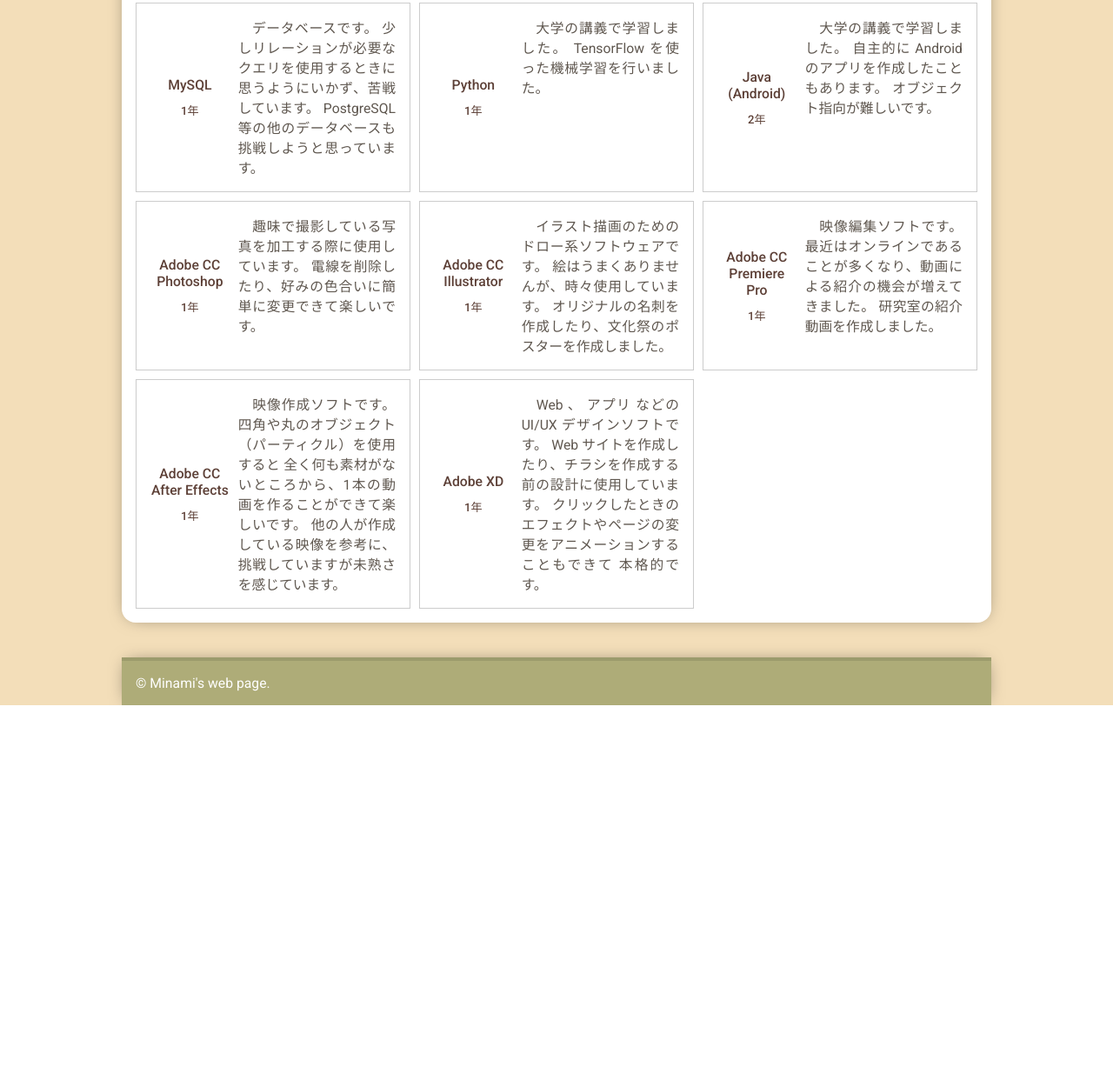
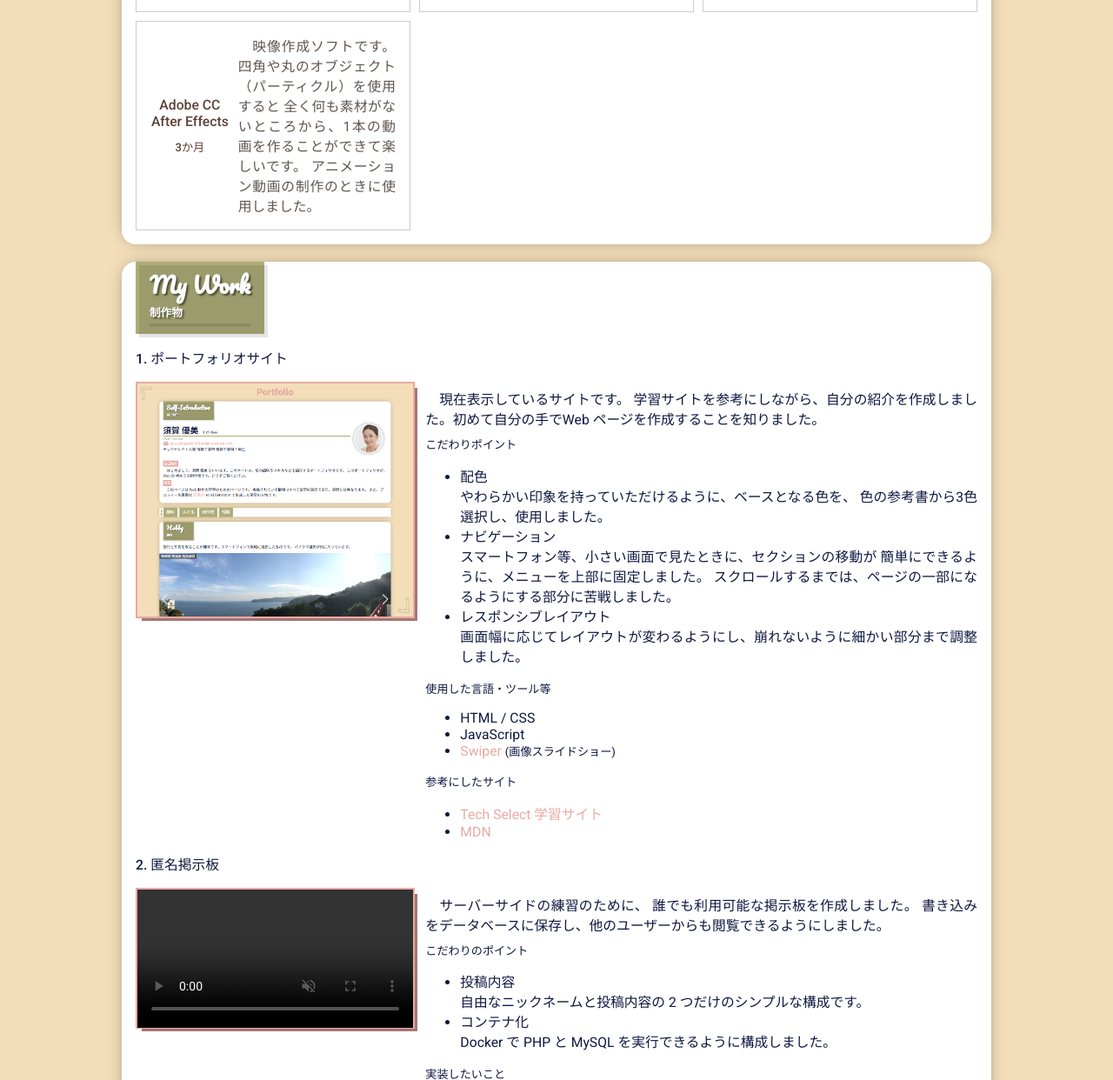
Before and after one commit to is0550kv/web-portfolio-mina, a plain HTML site: page public/index.html in a window 1280 px wide. Shown: the part 1558-2800 px from the top of the page at 87% size. Before the commit the page ends 2369 px from the top, so only its background shows below. Drawn offline with nearby package versions, Linux system fonts and the light colour scheme; grey boxes are pictures that could not be loaded.

Commit message:
add mywork

```diff
--- a/public/assets/main.css
+++ b/public/assets/main.css
@@ -208,7 +208,7 @@
   display: block;
   margin: 0 auto;
   width: auto;
-  height: auto;
+  height: 100%;
   object-fit: cover;
 }
 .swiper-slide .swiper-title {
@@ -261,3 +261,33 @@
   text-align: justify;
 }
 /* ===== CARD | SKILL END ===== */
+
+/* ===== CARD | MY WORK BEGIN ===== */
+.work {
+  display: grid;
+  gap: 16px;
+  grid-template-columns: 1fr;
+}
+.work-title {
+  font-weight: 500;
+}
+@media screen and (min-width: 500px) {
+  .work {
+    grid-template-columns: 1fr 2fr;
+  }
+  .work-title {
+    grid-column-start: 1;
+    grid-column-end: 3;
+  }
+}
+.work-image img {
+  width: 100%;
+  box-shadow: 5px 5px 0 -2px #a57575;
+  border: 2px solid #e8aaa3;
+}
+.work-image video {
+  width: 100%;
+  box-shadow: 5px 5px 0 -2px #a57575;
+  border: 2px solid #e8aaa3;
+}
+/* ===== CARD | MY WORK END ===== */
--- a/public/index.html
+++ b/public/index.html
@@ -25,15 +25,6 @@
     />
     <div class="page-cover bg-3 text-dark">
       <h1 class="page-title text-1">Portfolio</h1>
-
-      <div class="card-cover bg-white">
-        <h2 class="card-title-cover bg-2 text-light">
-          <div class="card-title">English Title</div>
-          <div class="card-subtitle">日本語タイトル</div>
-          <div class="card-title-line"></div>
-        </h2>
-        <div class="card-contents">内容</div>
-      </div>
 
       <div style="height: 20px"></div>
 
@@ -147,7 +138,7 @@
             </div>
             <div class="card-tile-text">
               　Web のフロントサイドの言語です。
-              大学の講義では習わないため、学習サイト等で学び
+              大学の講義でも習いましたが、学習サイト等で学び直し
               ポートフォリオサイトを作成しました。
             </div>
           </div>
@@ -184,95 +175,220 @@
 
           <div class="card-tile">
             <div class="card-tile-title">
-              <span>MySQL</span>
-              <small>1年</small>
-            </div>
-            <div class="card-tile-text">
-              　データベースです。 少しリレーションが必要な
-              クエリを使用するときに思うようにいかず、苦戦しています。
-              PostgreSQL 等の他のデータベースも挑戦しようと思っています。
-            </div>
-          </div>
-
-          <div class="card-tile">
-            <div class="card-tile-title">
-              <span>Python</span>
-              <small>1年</small>
-            </div>
-            <div class="card-tile-text">
-              　大学の講義で学習しました。 TensorFlow
-              を使った機械学習を行いました。
-            </div>
-          </div>
-
-          <div class="card-tile">
-            <div class="card-tile-title">
-              <span>Java (Android)</span>
+              <span>C言語</span>
               <small>2年</small>
             </div>
             <div class="card-tile-text">
-              　大学の講義で学習しました。 自主的に Android
-              のアプリを作成したこともあります。 オブジェクト指向が難しいです。
-            </div>
-          </div>
-
-          <div class="card-tile">
-            <div class="card-tile-title">
-              <span>Adobe CC Photoshop</span>
-              <small>1年</small>
-            </div>
-            <div class="card-tile-text">
-              　趣味で撮影している写真を加工する際に使用しています。
-              電線を削除したり、好みの色合いに簡単に変更できて楽しいです。
+              　大学の講義で学習しました。 パターン認識等を行いました。
             </div>
           </div>
 
           <div class="card-tile">
             <div class="card-tile-title">
               <span>Adobe CC Illustrator</span>
-              <small>1年</small>
+              <small>3か月</small>
             </div>
             <div class="card-tile-text">
               　イラスト描画のためのドロー系ソフトウェアです。
-              絵はうまくありませんが、時々使用しています。
-              オリジナルの名刺を作成したり、文化祭のポスターを作成しました。
+              アニメーション動画の制作のときに使用しました。
             </div>
           </div>
 
           <div class="card-tile">
             <div class="card-tile-title">
               <span>Adobe CC Premiere Pro</span>
-              <small>1年</small>
+              <small>3か月</small>
             </div>
             <div class="card-tile-text">
               　映像編集ソフトです。
-              最近はオンラインであることが多くなり、動画による紹介の機会が増えてきました。
-              研究室の紹介動画を作成しました。
+              アニメーション動画の制作のときに使用しました。
             </div>
           </div>
 
           <div class="card-tile">
             <div class="card-tile-title">
               <span>Adobe CC After Effects</span>
-              <small>1年</small>
+              <small>3か月</small>
             </div>
             <div class="card-tile-text">
               　映像作成ソフトです。四角や丸のオブジェクト（パーティクル）を使用すると
               全く何も素材がないところから、1本の動画を作ることができて楽しいです。
-              他の人が作成している映像を参考に、挑戦していますが未熟さを感じています。
+              アニメーション動画の制作のときに使用しました。
             </div>
           </div>
+        </div>
+      </div>
 
-          <div class="card-tile">
-            <div class="card-tile-title">
-              <span>Adobe XD</span>
-              <small>1年</small>
+      <div style="height: 20px"></div>
+
+      <div class="card-cover bg-white">
+        <h2 class="card-title-cover bg-2 text-light">
+          <div class="card-title">My Work</div>
+          <div class="card-subtitle">制作物</div>
+          <div class="card-title-line"></div>
+        </h2>
+        <div class="card-contents">
+          <div class="work">
+            <div class="work-title">1. ポートフォリオサイト</div>
+            <div class="work-image">
+              <img src="./assets/works/work1.png" alt="ポートフォリオ" />
             </div>
-            <div class="card-tile-text">
-              　Web 、 アプリ などの UI/UX デザインソフトです。 Web
-              サイトを作成したり、チラシを作成する前の設計に使用しています。
-              クリックしたときのエフェクトやページの変更をアニメーションすることもできて
-              本格的です。
+            <div class="work-text">
+              <p>
+                　現在表示しているサイトです。
+                学習サイトを参考にしながら、自分の紹介を作成しました。初めて自分の手でWeb
+                ページを作成することを知りました。
+              </p>
+
+              <small>こだわりポイント</small>
+              <ul>
+                <li>
+                  <div>配色</div>
+                  やわらかい印象を持っていただけるように、ベースとなる色を、
+                  色の参考書から3色選択し、使用しました。
+                </li>
+                <li>
+                  <div>ナビゲーション</div>
+                  スマートフォン等、小さい画面で見たときに、セクションの移動が
+                  簡単にできるように、メニューを上部に固定しました。
+                  スクロールするまでは、ページの一部になるようにする部分に苦戦しました。
+                </li>
+                <li>
+                  <div>レスポンシブレイアウト</div>
+                  画面幅に応じてレイアウトが変わるようにし、崩れないように細かい部分まで調整しました。
+                </li>
+              </ul>
+
+              <small>使用した言語・ツール等</small>
+              <ul>
+                <li>HTML / CSS</li>
+                <li>JavaScript</li>
+                <li>
+                  <a
+                    href="https://swiperjs.com/"
+                    target="_blank"
+                    rel="noopener noreferrer"
+                    >Swiper</a
+                  >
+                  <small>(画像スライドショー)</small>
+                </li>
+              </ul>
+
+              <small>参考にしたサイト</small>
+              <ul>
+                <li>
+                  <a
+                    href="https://techselect-study.careerselect.jp/"
+                    target="_blank"
+                    rel="noopener noreferrer"
+                  >
+                    Tech Select 学習サイト
+                  </a>
+                </li>
+                <li>
+                  <a
+                    href="https://developer.mozilla.org/ja/docs/Web/"
+                    target="_blank"
+                    rel="noopener noreferrer"
+                  >
+                    MDN
+                  </a>
+                </li>
+              </ul>
+            </div>
+          </div>
+          <div class="work">
+            <div class="work-title">2. 匿名掲示板</div>
+            <div class="work-image">
+              <video controls autoplay muted loop>
+                <source src="./assets/works/work2.mp4" type="video/mp4" />
+                Sorry, your browser doesn't support embedded videos.
+              </video>
+            </div>
+            <div class="work-text">
+              <p>
+                　サーバーサイドの練習のために、
+                誰でも利用可能な掲示板を作成しました。
+                書き込みをデータベースに保存し、他のユーザーからも閲覧できるようにしました。
+              </p>
+
+              <small>こだわりのポイント</small>
+              <ul>
+                <li>
+                  <div>投稿内容</div>
+                  自由なニックネームと投稿内容の 2 つだけのシンプルな構成です。
+                </li>
+                <li>
+                  <div>コンテナ化</div>
+                  Docker で PHP と MySQL を実行できるように構成しました。
+                </li>
+              </ul>
+
+              <small>実装したいこと</small>
+              <ul>
+                <li>
+                  <div>ログイン機能</div>
+                  誰でも削除できてしまうため、ログイン機能やパスワード保護機能で投稿を管理できるようにしたいです。
+                </li>
+              </ul>
+
+              <small>使用した言語・ツール等</small>
+              <ul>
+                <li>HTML / CSS</li>
+                <li>PHP</li>
+                <li>MySQL</li>
+                <li>Docker</li>
+              </ul>
+
+              <small>参考にしたサイト</small>
+              <ul>
+                <li>
+                  <a
+                    href="https://techselect-study.careerselect.jp/"
+                    target="_blank"
+                    rel="noopener noreferrer"
+                  >
+                    Tech Select 学習サイト
+                  </a>
+                </li>
+              </ul>
+            </div>
+          </div>
+          <div class="work">
+            <div class="work-title">3. To Do アプリ</div>
+            <div class="work-image">
+              <img src="./assets/works/work3.png" alt="To Do アプリ" />
+            </div>
+            <div class="work-text">
+              <p>
+                　PHP フレームワークの Laravel を使用して To Do
+                アプリを作成しました。
+                ログイン機能があり、ユーザーごとにタスクを管理できます。
+                シンプルな Web
+                アプリケーションですが、初期生成されたファイルが多く、大変でした。
+              </p>
+
+              <small>使用した言語・ツール等</small>
+              <ul>
+                <li>HTML / CSS</li>
+                <li>PHP</li>
+                <li>Laravel</li>
+                <li>MySQL</li>
+                <li>Docker</li>
+              </ul>
+
+              <small>参考にしたサイト</small>
+              <ul>
+                <li>
+                  <a
+                    href="https://techselect-study.careerselect.jp/"
+                    target="_blank"
+                    rel="noopener noreferrer"
+                  >
+                    Tech Select 学習サイト
+                  </a>
+                </li>
+              </ul>
             </div>
           </div>
         </div>
```
